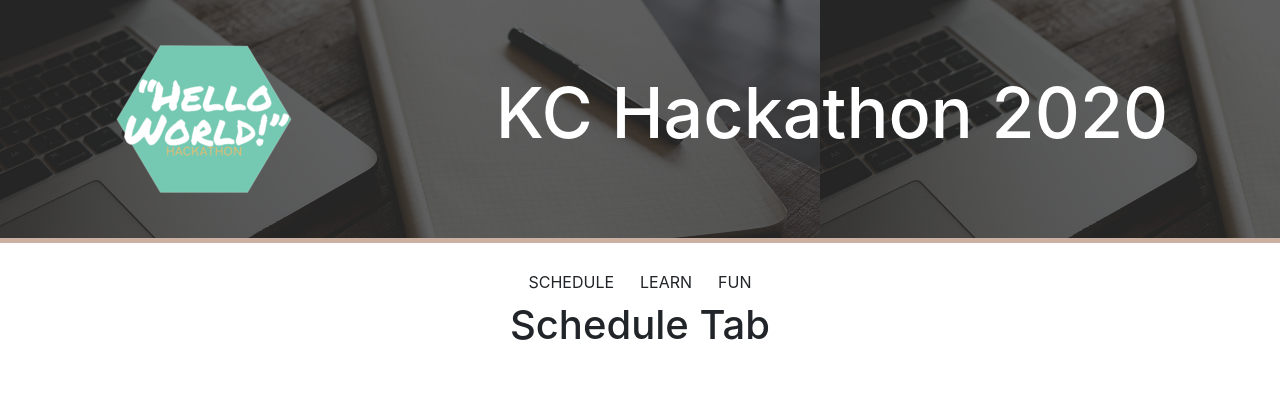
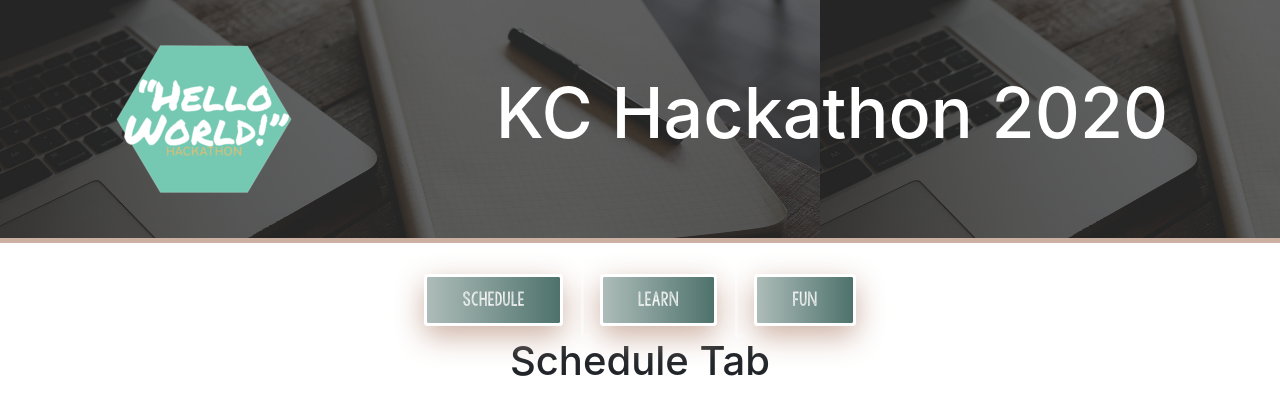
Before and after one commit to Izsiebelle/virtual-hackathon, a React (Create React App) app: page /schedule in a window 1280 px wide. Shown: the top 414 px of the page. Built offline with nearby package versions, Linux system fonts and the light colour scheme.

Commit message:
added fonts and styling on buttons

```diff
--- a/src/App.js
+++ b/src/App.js
@@ -1,6 +1,6 @@
 import React from 'react';
 import {BrowserRouter as Router, Route} from 'react-router-dom';
-import './Assets/css/configure.css';
+import  './Assets/css/style.css';
 
 //components
 import Header from "./components/headerComponent/header";
--- a/src/Assets/css/configure.css
+++ /dev/null
@@ -1,38 +0,0 @@
-* {
-  margin: 0;
-  padding: 0;
-  box-sizing: border-box;
-}
-
-.App {
-    text-align: center;
-  }
-
-.Menu {
-    text-align: center;
-    margin-top: 20px;
-}
-
-.upper-case {
-    text-transform: uppercase;
-  }
-
-.header {
-  display: flex;
-  justify-content: center;
-  text-align: center;
-  border-bottom: 5px solid #ccb0a2;
-  background-image: url('../images/header-background.png');
-}
-
-.header h1 {
-  font-size: 70px;
-  line-height: normal;
-  text-align: center;
-  padding-top: 70px;
-  color: white;
-}
-
-.logo {
-  margin-right: 200px;
-}
--- /dev/null
+++ b/src/Assets/css/fonts.css
@@ -0,0 +1,6 @@
+/* @font-face */
+
+@font-face {
+    font-family: "KGAllofMe";
+    src: url(../fonts/KGAllofMe.ttf);
+}
--- /dev/null
+++ b/src/Assets/css/global.css
@@ -0,0 +1,36 @@
+* {
+  margin: 0;
+  padding: 0;
+  box-sizing: border-box;
+}
+
+.upper-case {
+    text-transform: uppercase;
+  }
+
+  .font-KGAll{
+    font-family: var(--KGAllofMe);
+}
+
+/* Menu Area */
+.button {
+  padding: .8rem 2.2rem;
+  font: normal 500 16px/20px var(--KGAllofMe);
+  position: relative;
+  border: 3px solid white;
+  border-radius: 4px;
+}
+
+.button.primary-button {
+  background: var(--gradient-color);
+  background-clip: padding-box;
+  color: whitesmoke;
+  transition: all 0.6s ease;
+  box-shadow: var(--box-shadow);
+}
+
+.button.primary-button:hover{
+  background: whitesmoke;
+  background-clip: padding-box;
+  color:var(--primary-color);
+}
--- /dev/null
+++ b/src/Assets/css/style.css
@@ -0,0 +1,37 @@
+/* Import fonts */
+@import url('./fonts.css');
+
+/* Import global css */
+@import url('./global.css');
+
+/* import variables */
+@import url('./variables.css');
+
+.App {
+    text-align: center;
+  }
+
+.Menu {
+    text-align: center;
+    margin-top: 20px;
+}
+
+.header {
+    display: flex;
+    justify-content: center;
+    text-align: center;
+    border-bottom: 5px solid #ccb0a2;
+    background-image: url('../images/header-background.png');
+  }
+
+  .header h1 {
+    font-size: 70px;
+    line-height: normal;
+    text-align: center;
+    padding-top: 70px;
+    color: white;
+  }
+
+  .logo {
+    margin-right: 200px;
+  }
--- /dev/null
+++ b/src/Assets/css/variables.css
@@ -0,0 +1,24 @@
+html, body {
+    margin: 0%;
+    box-sizing: border-box;
+    width: 100%;
+    height: 100%;
+}
+
+/* CSS Variables */
+
+:root{
+    --primary-color: #4E726B;
+    --primary-color2: #C69661;;
+    --title-color: #AB6455;
+    --text-color: #1B2E39;
+    --border-color:#ADBCB9;
+    --icon-color: #AB6455;
+    --gradient-color: linear-gradient(90deg,#ADBCB9  0%, #4E726B 100%);
+    --shadow-color: 0px 10px 30px #AB6455;
+    --box-shadow: 0px 10px 30px #ccb0a2;
+
+    /* font family variables */
+    --KGAllofMe: 'KGAllofMe', cursive;
+
+}
--- a/src/components/menuComponent/menu.js
+++ b/src/components/menuComponent/menu.js
@@ -6,9 +6,9 @@ class Menu extends React.Component {
         return (
             <div className="Menu">
             <div className="btn-group btn-group-lg" role="group" aria-label="Basic example">
-                <Link to="/schedule" ><button type="button" className="btn upper-case">Schedule</button></Link>
-                <Link to="/learn"><button type="button" className="btn upper-case">Learn</button></Link>
-                <Link to="/fun"><button type="button" className="btn upper-case">Fun</button></Link>
+                <Link  to="/schedule" className="btn button"><button type="button" className="button primary-button upper-case">Schedule</button></Link>
+                <Link to="/learn" className="btn button"><button type="button" className="button primary-button upper-case">Learn</button></Link>
+                <Link to="/fun" className="btn button"><button type="button" className="button primary-button upper-case">Fun</button></Link>
             </div>
             </div>
         );
```
Also changed, not shown: src/Assets/fonts/KGAllofMe.ttf (added).
